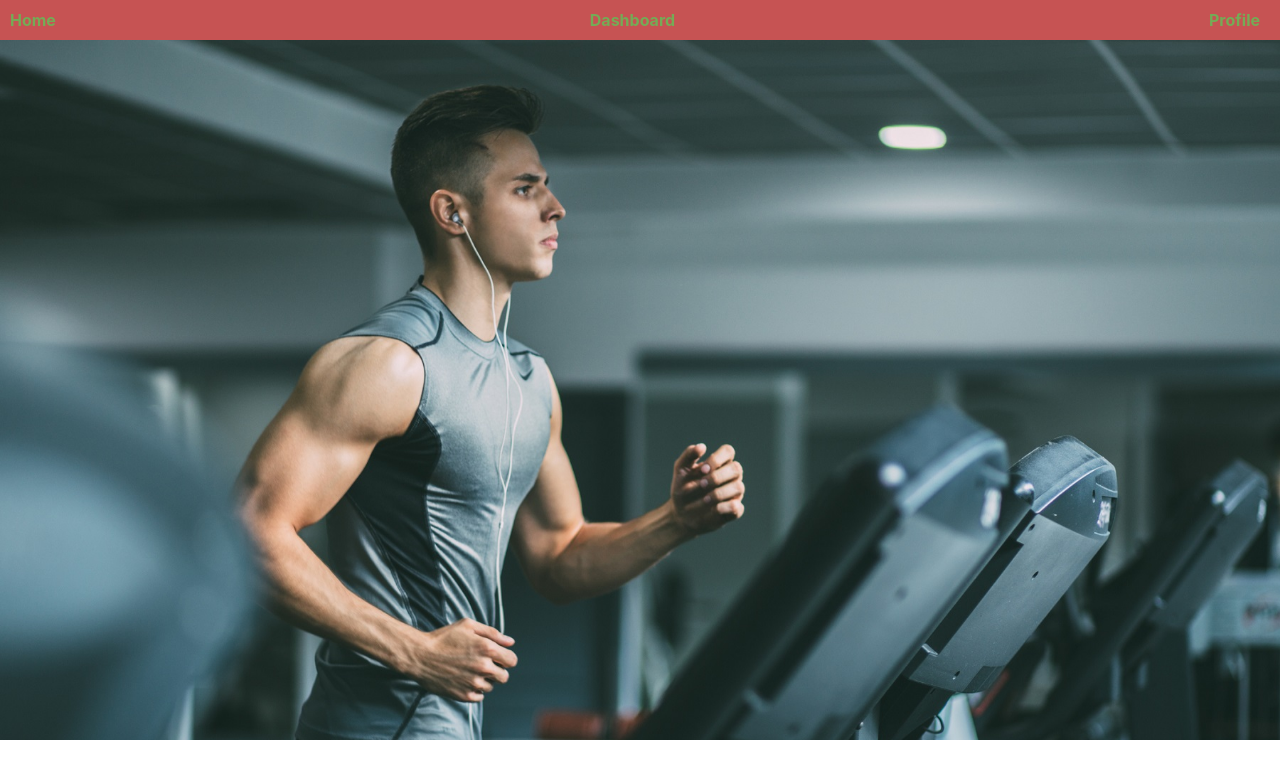
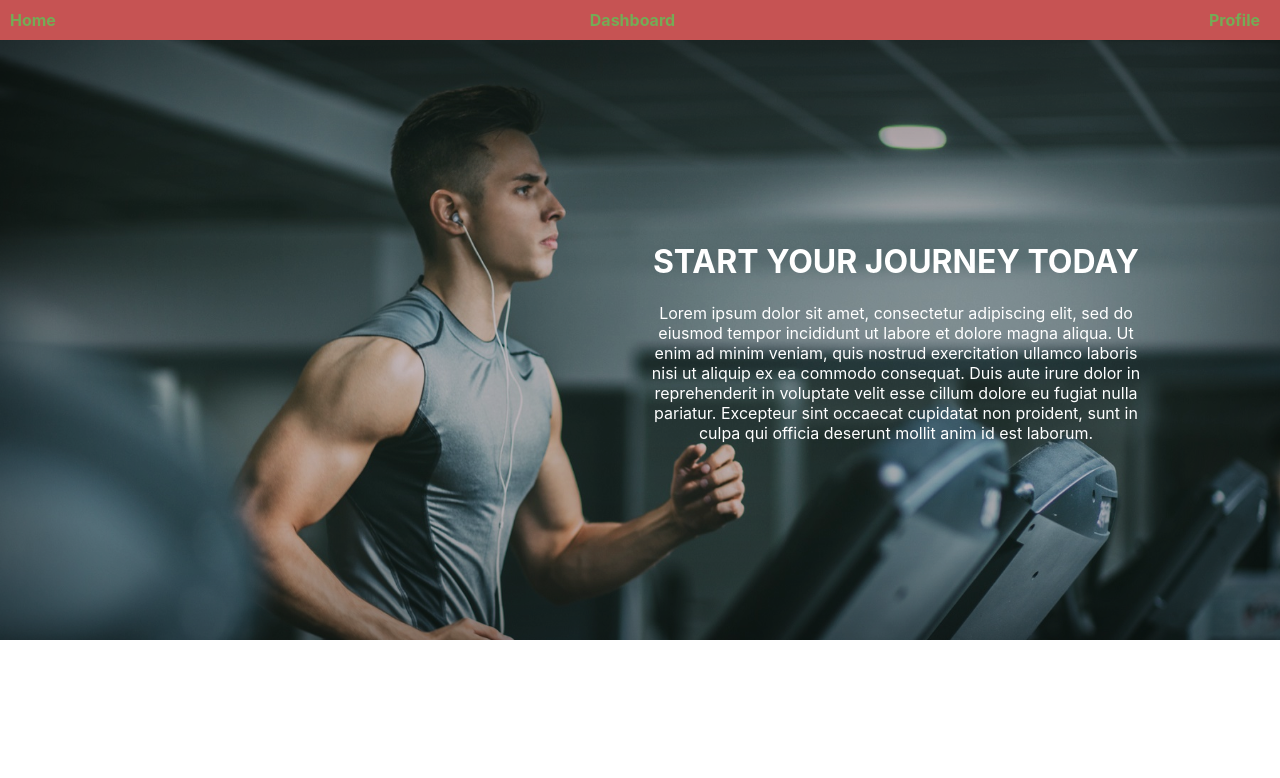
Before and after one commit to Kevrev/FitFlow, a React (Create React App) app in the folder client/: page / in a window 1280 px wide. Shown: the top 778 px of the page. Built offline with nearby package versions, Linux system fonts and the light colour scheme.

Commit message:
added adjusted banner image, added landing text placeholder and positioning

```diff
--- a/client/src/pages/Landing.js
+++ b/client/src/pages/Landing.js
@@ -5,7 +5,12 @@
     return (
         <div className="Landing">
             <div className="banner-container">
-                <div className="banner"></div>
+                <div className="banner">
+                    <div className="blurb-text">
+                        <h1>START YOUR JOURNEY TODAY</h1>
+                        <p>Lorem ipsum dolor sit amet, consectetur adipiscing elit, sed do eiusmod tempor incididunt ut labore et dolore magna aliqua. Ut enim ad minim veniam, quis nostrud exercitation ullamco laboris nisi ut aliquip ex ea commodo consequat. Duis aute irure dolor in reprehenderit in voluptate velit esse cillum dolore eu fugiat nulla pariatur. Excepteur sint occaecat cupidatat non proident, sunt in culpa qui officia deserunt mollit anim id est laborum.</p>
+                    </div>
+                </div>
             </div>
         </div>
     );
--- a/client/src/styles/Landing.scss
+++ b/client/src/styles/Landing.scss
@@ -1,15 +1,28 @@
 .banner-container {
-
     width: 100%;
-    height: 60vh;
-
+    height: auto;
+    position: relative
 }
 
 .banner {
     width: 100%;
-    height: 700px;
+    height: 600px;
     background-image: url('../assets/images/banner-image.jpg');
     background-size: cover; /* or 'contain', depending on your preference */
     background-repeat: no-repeat;
     background-position: center top;
+    background-color: rgba(0, 0, 0, 0.2);
+    background-blend-mode: darken;
+    position: relative;
+    box-shadow: 0 0 200px rgba(0,0,0,0.6) inset;
 }
+
+.blurb-text {
+    color: white;
+    max-width: 40vw;
+    position: absolute;
+    top: 50%;
+    padding: 0 10vw 0 0;
+    transform: translate(0, -50%); /* Adjust for centering vertically */
+    right: 0;
+}
```
